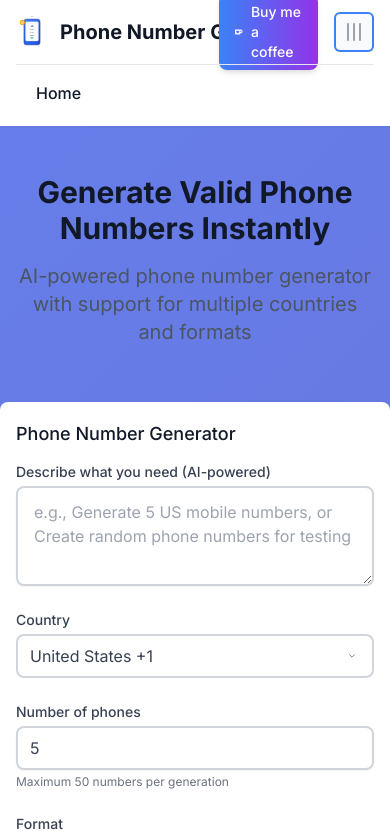
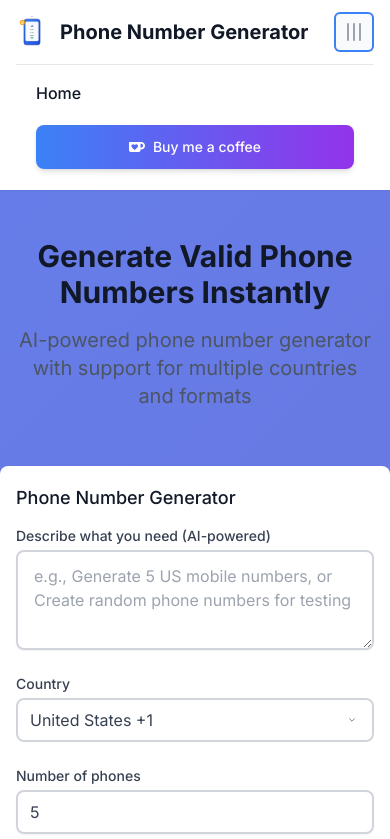
Before and after one commit to ma4xx/smart-phone-number-generator, a website: page index.html in a window 390 px wide. Both pictures are taken after a click on the button "Open main menu". Shown: the top 839 px of the page. Drawn offline with nearby package versions, Linux system fonts and the light colour scheme.

Commit message:
feat: 添加robots.txt文件并修复移动端buy me a coffee按钮响应式设计

```diff
--- a/index.html
+++ b/index.html
@@ -91,9 +91,9 @@
 
                 <!-- 右侧：打赏按钮和多语言选择 -->
                 <div class="flex items-center space-x-4">
-                    <!-- Ko-fi 打赏按钮 -->
+                    <!-- Ko-fi 打赏按钮 - 桌面端 -->
                     <a href="https://ko-fi.com/phonenumbergenerator" target="_blank" rel="noopener noreferrer"
-                       class="inline-flex items-center bg-gradient-to-r from-blue-500 to-purple-600 text-white px-4 py-2 rounded-lg text-sm font-medium hover:from-blue-600 hover:to-purple-700 transition-all duration-200 shadow-md hover:shadow-lg transform hover:-translate-y-0.5">
+                       class="hidden md:inline-flex items-center bg-gradient-to-r from-blue-500 to-purple-600 text-white px-4 py-2 rounded-lg text-sm font-medium hover:from-blue-600 hover:to-purple-700 transition-all duration-200 shadow-md hover:shadow-lg transform hover:-translate-y-0.5">
                         <svg class="w-4 h-4 mr-2" fill="currentColor" viewBox="0 0 24 24">
                             <path d="M23.881 8.948c-.773-4.085-4.859-4.593-4.859-4.593H.723c-.604 0-.679.798-.679.798s-.082 7.324-.022 11.822c.164 2.424 2.586 2.672 2.586 2.672s8.267-.023 11.966-.049c2.438-.426 2.683-2.566 2.658-3.734 4.352.24 7.422-2.831 6.649-6.916zm-11.062 3.511c-1.246 1.453-4.011 3.976-4.011 3.976s-.121.119-.31.023c-.076-.057-.108-.09-.108-.09-.443-.441-3.368-3.049-4.034-3.954-.709-.965-1.041-2.7-.091-3.71.951-1.01 3.005-1.086 4.363.407 0 0 1.565-1.782 3.468-.963 1.904.82 1.832 3.011.723 4.311zm6.173.478c-.928.116-1.682.028-1.682.028V7.284h1.77s1.971.551 1.971 2.638c0 1.913-.985 2.667-2.059 3.015z"/>
                         </svg>
@@ -133,6 +133,17 @@
                     <a href="index.html" class="text-gray-900 hover:text-primary-600 block px-3 py-2 rounded-md text-base font-medium">Home</a>
                     <!-- Blog 链接暂时注释 -->
                     <!-- <a href="#blog" class="text-gray-500 hover:text-gray-900 block px-3 py-2 rounded-md text-base font-medium">Blog</a> -->
+
+                    <!-- 移动端 Ko-fi 打赏按钮 -->
+                    <div class="px-3 py-2">
+                        <a href="https://ko-fi.com/phonenumbergenerator" target="_blank" rel="noopener noreferrer"
+                           class="w-full inline-flex items-center justify-center bg-gradient-to-r from-blue-500 to-purple-600 text-white px-4 py-3 rounded-lg text-sm font-medium hover:from-blue-600 hover:to-purple-700 transition-all duration-200 shadow-md hover:shadow-lg">
+                            <svg class="w-4 h-4 mr-2" fill="currentColor" viewBox="0 0 24 24">
+                                <path d="M23.881 8.948c-.773-4.085-4.859-4.593-4.859-4.593H.723c-.604 0-.679.798-.679.798s-.082 7.324-.022 11.822c.164 2.424 2.586 2.672 2.586 2.672s8.267-.023 11.966-.049c2.438-.426 2.683-2.566 2.658-3.734 4.352.24 7.422-2.831 6.649-6.916zm-11.062 3.511c-1.246 1.453-4.011 3.976-4.011 3.976s-.121.119-.31.023c-.076-.057-.108-.09-.108-.09-.443-.441-3.368-3.049-4.034-3.954-.709-.965-1.041-2.7-.091-3.71.951-1.01 3.005-1.086 4.363.407 0 0 1.565-1.782 3.468-.963 1.904.82 1.832 3.011.723 4.311zm6.173.478c-.928.116-1.682.028-1.682.028V7.284h1.77s1.971.551 1.971 2.638c0 1.913-.985 2.667-2.059 3.015z"/>
+                            </svg>
+                            Buy me a coffee
+                        </a>
+                    </div>
                 </div>
             </div>
         </div>
--- /dev/null
+++ b/robots.txt
@@ -0,0 +1,4 @@
+User-agent: *
+Allow: /
+
+Sitemap: https://phonegenerator.vercel.app/sitemap.xml
```
